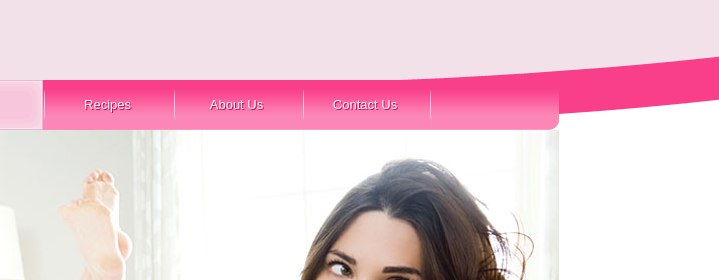
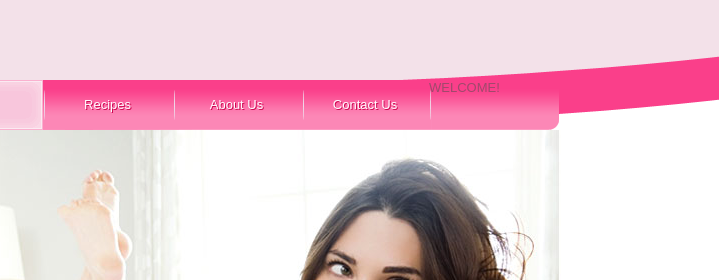
Before and after one commit to 2017050043/HEALTHY-LIFE, a plain HTML site: page index.html in a window 1280 px wide. Shown: the top 280 px of the page, 561-1280 px from the left. Drawn offline with Linux system fonts and the light colour scheme.

Commit message:
Update index.html

```diff
--- a/index.html
+++ b/index.html
@@ -17,6 +17,7 @@
 				<li><a href="recipes.html">Recipes</a></li>
 				<li><a href="about.html">About us</a></li>
 				<li class="last"><a href="contact.html">Contact Us</a></li>
+				<li>WELCOME!</a></li>
 			</ul>
 		</div>
 		<div id="content">
```
